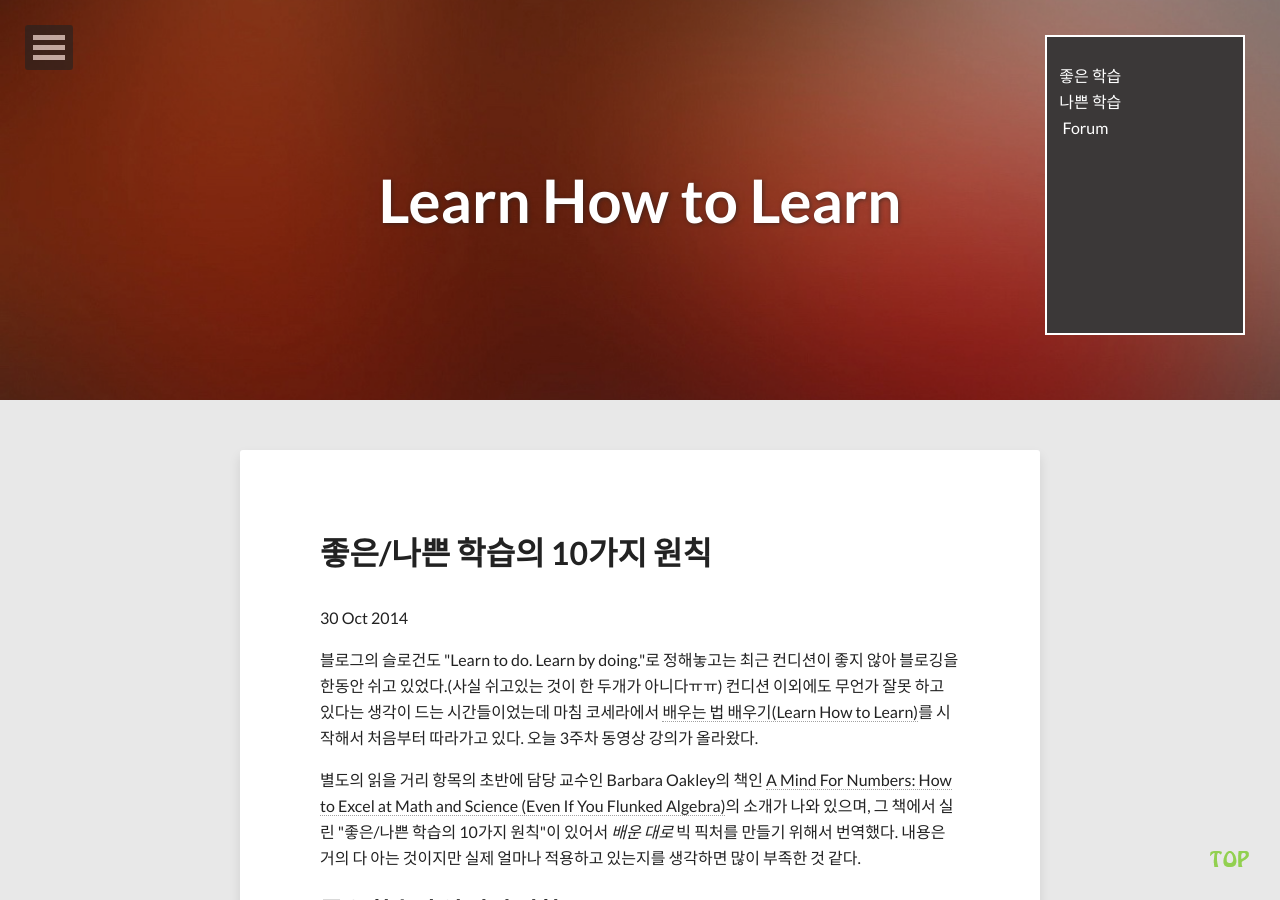
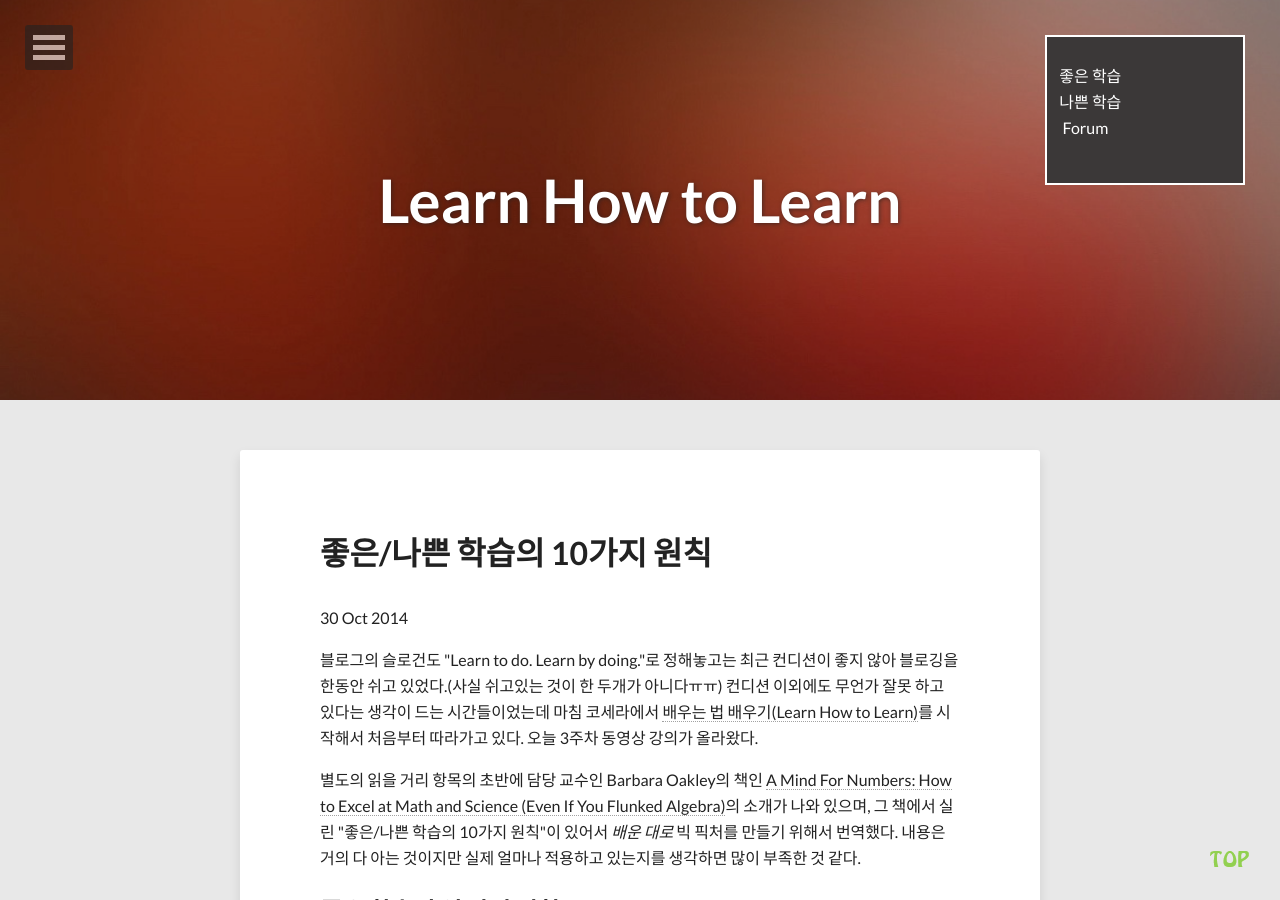
Before and after one commit to geoncheollee/geonblog, a Jekyll site: the page built from how_study.html, in a window 1280 px wide and 900 px high. Built offline with Jekyll 4.4.1, drawn with Linux system fonts in a browser that asks for light colours; nearby versions of some CDN libraries; comment, search, counter and statistics services are not loaded.

Commit message:
Update how_study.html

```diff
--- a/how_study.html
+++ b/how_study.html
@@ -14,7 +14,7 @@ share: true
 
 <html>
 <body>
-	<div style="background-image: URL({{ site.url }}/images/list2.png); height: 300px; width: 200px; border: 2px solid white; position: fixed; top: 35px; right: 35px;">
+	<div style="background-image: URL({{ site.url }}/images/list2.png); height: 150px; width: 200px; border: 2px solid white; position: fixed; top: 35px; right: 35px;">
   			<br><a href="#good" style="color: white"> &nbsp;&nbsp;&nbsp;&nbsp;좋은 학습 </a> <br>
   		  	<a href="#bad" style="color: white"> &nbsp;&nbsp;&nbsp;&nbsp;나쁜 학습</a> <br>
   			<a href="#forum" style="color: white"> &nbsp;&nbsp;&nbsp;&nbsp; Forum </a> <br>
```
